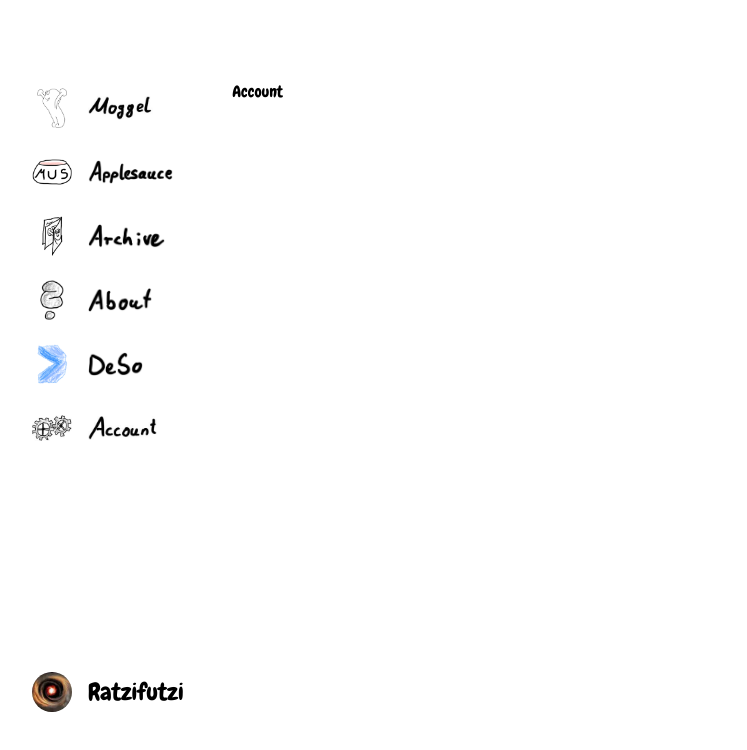
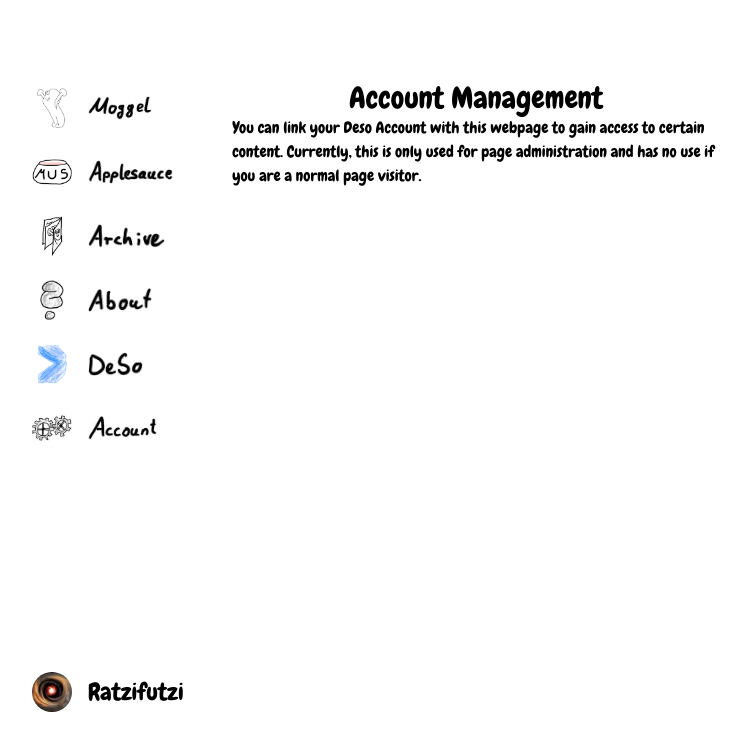
Before and after one commit to Ratzifutzi/moggel.ch, a Next.js app: page /account in a window 1280 px wide. Shown: the top 750 px of the page, without its empty margins (264-1011 px from the left). Built offline with nearby package versions, Linux system fonts and the light colour scheme.

Commit message:
Navbar Scrollbar issues fix

```diff
--- a/src/app/account/page.tsx
+++ b/src/app/account/page.tsx
@@ -1,3 +1,12 @@
 export default function Home() {
-	return <h1>Account</h1>;
+	return (
+		<>
+			<h1 className="text-center text-3xl">Account Management</h1>
+			<p>
+				You can link your Deso Account with this webpage to gain access to
+				certain content. Currently, this is only used for page administration
+				and has no use if you are a normal page visitor.
+			</p>
+		</>
+	);
 }
--- a/src/components/partials/navbar/navbar.tsx
+++ b/src/components/partials/navbar/navbar.tsx
@@ -47,7 +47,7 @@ const Navbar = ({}: React.PropsWithChildren) => {
 	];
 
 	return (
-		<div className="flex h-full w-full flex-row justify-center gap-2 overflow-scroll lg:flex-col lg:justify-between">
+		<div className="flex h-full w-full flex-row justify-center gap-2 overflow-auto lg:flex-col lg:justify-between">
 			<div className="flex flex-row gap-2 lg:flex-col">
 				{tabs.map((tab) => (
 					<Item key={tab.TargetPath} tab={tab} />
--- a/src/contexts/UserContext.tsx
+++ b/src/contexts/UserContext.tsx
@@ -15,7 +15,7 @@ export function useUser() {
 	const user = useContext(UserContext);
 
 	if (user === undefined) {
-		throw new Error('useUser must be used within a UserContext.Provider');
+		throw new Error('useUser must be used within a UserContextProvider');
 	}
 
 	return user;
```
